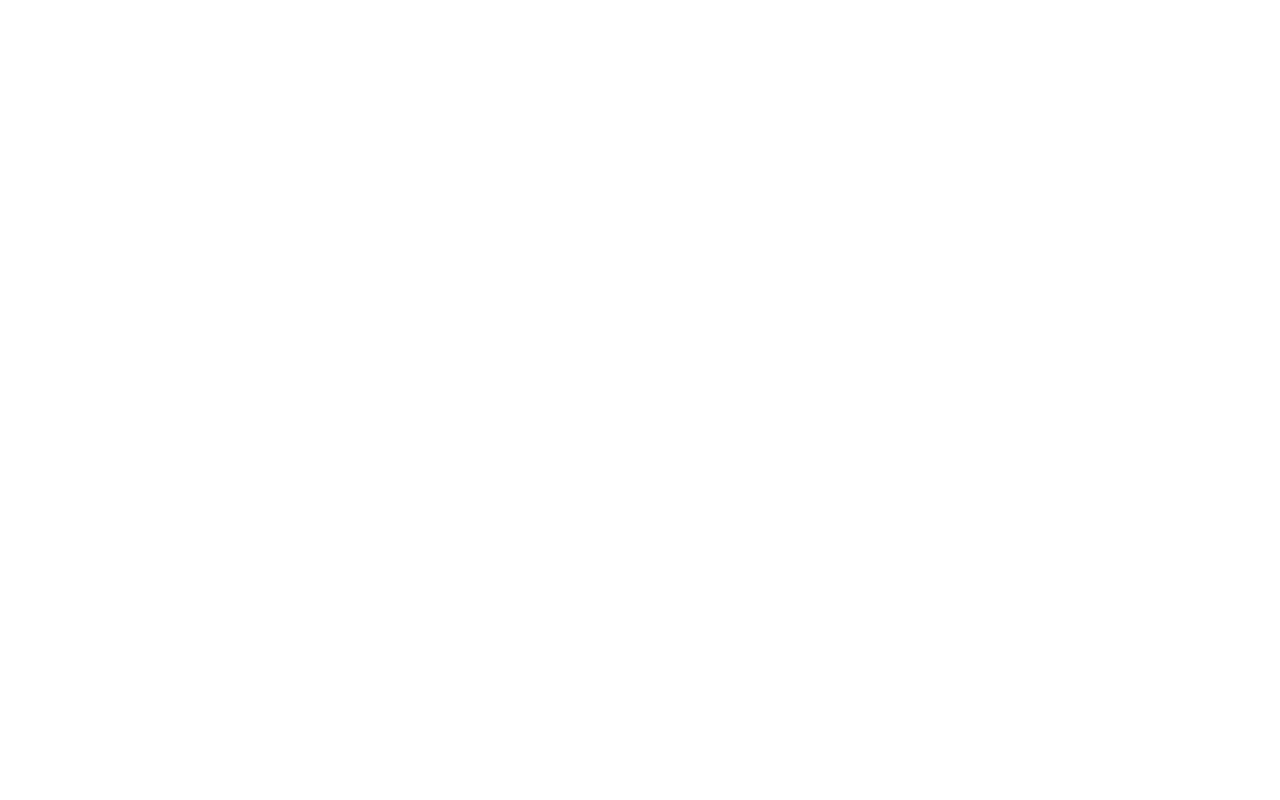
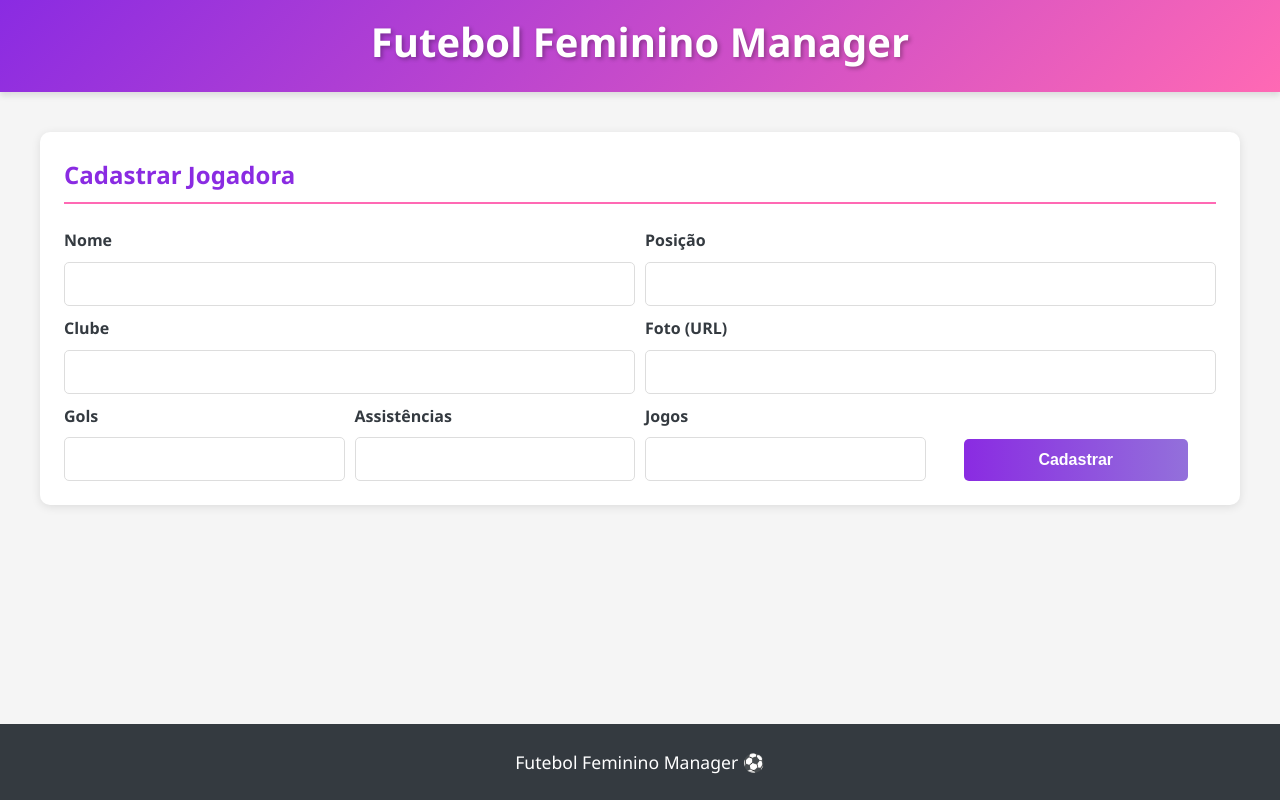
Before and after one commit to Olivanaa/Cadastro-jogadoras, a plain HTML site: page index.html in a window 1280 px wide. Drawn offline with Linux system fonts and the light colour scheme.

Commit message:
style: implementa html e estilização

```diff
--- a/index.html
+++ b/index.html
@@ -1,11 +1,66 @@
 <!DOCTYPE html>
-<html lang="en">
+<html lang="pt-br">
+
 <head>
     <meta charset="UTF-8">
     <meta name="viewport" content="width=device-width, initial-scale=1.0">
-    <title>Document</title>
+    <title>Futebol Feminino Manager</title>
+    <link rel="stylesheet" href="./src/css/style.css">
 </head>
+
 <body>
+    <header>
+        <h1>Futebol Feminino Manager</h1>
+    </header>
+    <main>
+        <section class="formulario">
+            <h2>Cadastrar Jogadora</h2>
+            <form id="playerForm">
+                <div class="nome">
+                    <label for="playerName">Nome</label>
+                    <input type="text" id="playerName" required>
+                </div>
+                <div class="posicao">
+                    <label for="playerPosition">Posição</label>
+                    <input type="text" id="playerPosition" required>
+                </div>
+                <div class="clube">
+                    <label for="playerClub">Clube</label>
+                    <input type="text" id="playerClub" required>
+                </div>
+                <div class="foto">
+                    <label for="playerPhoto">Foto (URL)</label>
+                    <input type="url" id="playerPhoto" required>
+                </div>
+                <div class="gols">
+                    <label for="playerGoals">Gols</label>
+                    <input type="number" id="playerGoals" min="0" required>
+                </div>
+                <div class="assistencia">
+                    <label for="playerAssists">Assistências</label>
+                    <input type="number" id="playerAssists" min="0" required>
+                </div>
+                <div class="jogos">
+                    <label for="playerMatches">Jogos</label>
+                    <input type="number" id="playerMatches" min="0" required>
+                </div>
+                <div class="botao">
+                    <button type="submit">Cadastrar</button>
+                </div>
+            </form>
+        </section>
+        <section class="lista">
+            <div id="playerList" class="player-list"></div>
+        </section>
+    </main>
+    <footer>
+        <p>Futebol Feminino Manager ⚽</p>
+    </footer>
+
+
+    <script src="./src/js/app.js"></script>
+    <script src="https://kit.fontawesome.com/129b440489.js" crossorigin="anonymous"></script>
 
 </body>
+
 </html>
--- a/src/css/style.css
+++ b/src/css/style.css
@@ -0,0 +1,302 @@
+:root {
+  --primary: #8A2BE2;
+  --secondary: #FF69B4;
+  --accent: #9370DB;
+  --light: #F8F9FA;
+  --dark: #343A40;
+  --success: #28A745;
+  --danger: #DC3545;
+  --warning: #FFC107;
+}
+
+* {
+  margin: 0;
+  padding: 0;
+  box-sizing: border-box;
+}
+
+html,
+body {
+  height: 100%;
+  margin: 0;
+  display: flex;
+  flex-direction: column;
+}
+
+body {
+  font-family: 'Segoe UI', Tahoma, Geneva, Verdana, sans-serif;
+  line-height: 1.6;
+  color: var(--dark);
+  background-color: #f5f5f5;
+  height: 100%;
+  margin: 0;
+}
+
+header {
+  background: linear-gradient(135deg, var(--primary), var(--secondary));
+  color: white;
+  text-align: center;
+  padding: 10px;
+  box-shadow: 0 4px 6px rgba(0, 0, 0, 0.1);
+}
+
+header h1 {
+  font-size: 2.5rem;
+  margin-bottom: 0.5rem;
+  text-shadow: 2px 2px 4px rgba(0, 0, 0, 0.3);
+}
+
+main {
+  flex: 1;
+  margin: 10px;
+}
+
+
+.formulario {
+  background: white;
+  border-radius: 10px;
+  padding: 1.5rem;
+  box-shadow: 0 2px 10px rgba(0, 0, 0, 0.1);
+  margin: 30px;
+}
+
+.lista {
+  margin: 30px;
+  padding: 1.5rem;
+}
+
+h2 {
+  color: var(--primary);
+  margin-bottom: 1.5rem;
+  padding-bottom: 0.5rem;
+  border-bottom: 2px solid var(--secondary);
+}
+
+form {
+  display: grid;
+  grid-template-columns: 1fr 1fr 1fr 1fr;
+  grid-template-rows: 1fr 1fr 1fr;
+  gap: 10px;
+  grid-template-areas:
+    "nome nome posicao posicao"
+    "clube clube foto foto"
+    "gols assitencias jogos botao";
+}
+
+.gols {
+  grid-area: gols;
+}
+
+.assitencias {
+  grid-area: assitencias;
+}
+
+.jogos {
+  grid-area: jogos;
+}
+
+.clube {
+  grid-area: clube;
+}
+
+.foto {
+  grid-area: foto;
+}
+
+.nome {
+  grid-area: nome;
+}
+
+.posicao {
+  grid-area: posicao;
+}
+
+.botao {
+  grid-area: botao;
+  display: flex;
+  justify-content: center;
+  align-items: end;
+}
+
+
+label {
+  font-weight: 600;
+  color: var(--dark);
+  display: block;
+  margin-bottom: 0.5rem;
+}
+
+input {
+  width: 100%;
+  padding: 0.75rem;
+  border: 1px solid #ddd;
+  border-radius: 5px;
+  font-size: 1rem;
+  transition: border-color 0.3s;
+}
+
+input:focus {
+  outline: none;
+  border-color: var(--primary);
+  box-shadow: 0 0 0 3px rgba(138, 43, 226, 0.2);
+}
+
+button {
+  background: linear-gradient(to right, var(--primary), var(--accent));
+  color: white;
+  border: none;
+  padding: 0.75rem 1.5rem;
+  border-radius: 5px;
+  font-size: 1rem;
+  font-weight: 600;
+  cursor: pointer;
+  transition: transform 0.2s, box-shadow 0.2s;
+  margin-top: 1rem;
+  width: 80%;
+}
+
+button:hover {
+  transform: translateY(-2px);
+  box-shadow: 0 4px 8px rgba(0, 0, 0, 0.2);
+}
+
+.player-list {
+  display: grid;
+  grid-template-columns: repeat(auto-fit, minmax(280px, 1fr));
+  gap: 2rem;
+  padding: 1rem;
+}
+
+.player-card {
+  background: white;
+  border-radius: 12px;
+  overflow: hidden;
+  box-shadow: 0 6px 15px rgba(0, 0, 0, 0.1);
+  transition: transform 0.3s, box-shadow 0.3s;
+  display: flex;
+  flex-direction: column;
+}
+
+.player-card:hover {
+  transform: translateY(-8px);
+  box-shadow: 0 8px 20px rgba(0, 0, 0, 0.15);
+}
+
+.player-photo {
+  width: 100%;
+  height: 220px;
+  object-fit: cover;
+  border-bottom: 4px solid var(--secondary);
+}
+
+.player-info {
+  padding: 1rem 1.2rem;
+  flex: 1;
+}
+
+.player-name {
+  font-size: 1.4rem;
+  font-weight: 700;
+  color: var(--primary);
+  margin-bottom: 0.5rem;
+  text-align: center;
+}
+
+.player-details {
+  color: var(--dark);
+  margin-bottom: 0.4rem;
+  font-size: 0.95rem;
+}
+
+.player-stats {
+  display: flex;
+  justify-content: space-around;
+  margin-top: 1rem;
+  padding-top: 0.75rem;
+  border-top: 1px solid #eee;
+}
+
+.stat {
+  text-align: center;
+}
+
+.stat-value {
+  font-weight: 700;
+  font-size: 1.2rem;
+  color: var(--primary);
+}
+
+.stat-label {
+  font-size: 0.8rem;
+  color: #555;
+}
+
+.player-actions {
+  display: flex;
+  justify-content: space-around;
+  padding: 0.8rem;
+  border-top: 1px solid #eee;
+}
+
+.btn-action {
+  display: flex;
+  align-items: center;
+  justify-content: center;
+  gap: 0.4rem;
+  border: none;
+  border-radius: 6px;
+  padding: 0.5rem 0.8rem;
+  cursor: pointer;
+  background: #f8f9fa;
+  transition: 0.3s;
+  color: #343A40;
+  font-weight: 100;
+}
+
+.btn-action i {
+  font-size: 1rem;
+}
+
+.btn-action.edit i {
+  color: #007bff;
+}
+
+.btn-action.delete i {
+  color: #dc3545;
+}
+.btn-action:not(.favorite):hover {
+  background: #e9ecef;
+  transform: scale(1.05);
+}
+
+.btn-action.favorite {
+  background: transparent;
+  border: none;
+  padding: 0.5rem;
+  transition: none;
+  transition: none;
+  outline: none;
+  box-shadow: none;
+}
+
+.btn-action.favorite:hover {
+  background: transparent;
+  transform: none;
+}
+
+.btn-action.favorite i {
+  color: #ff4757;
+  font-size: 1.8rem;
+}
+
+footer {
+  text-align: center;
+  padding: 1.5rem;
+  background: var(--dark);
+  color: white;
+  margin-top: auto;
+}
+
+footer p {
+  font-size: 1.1rem;
+}
```
